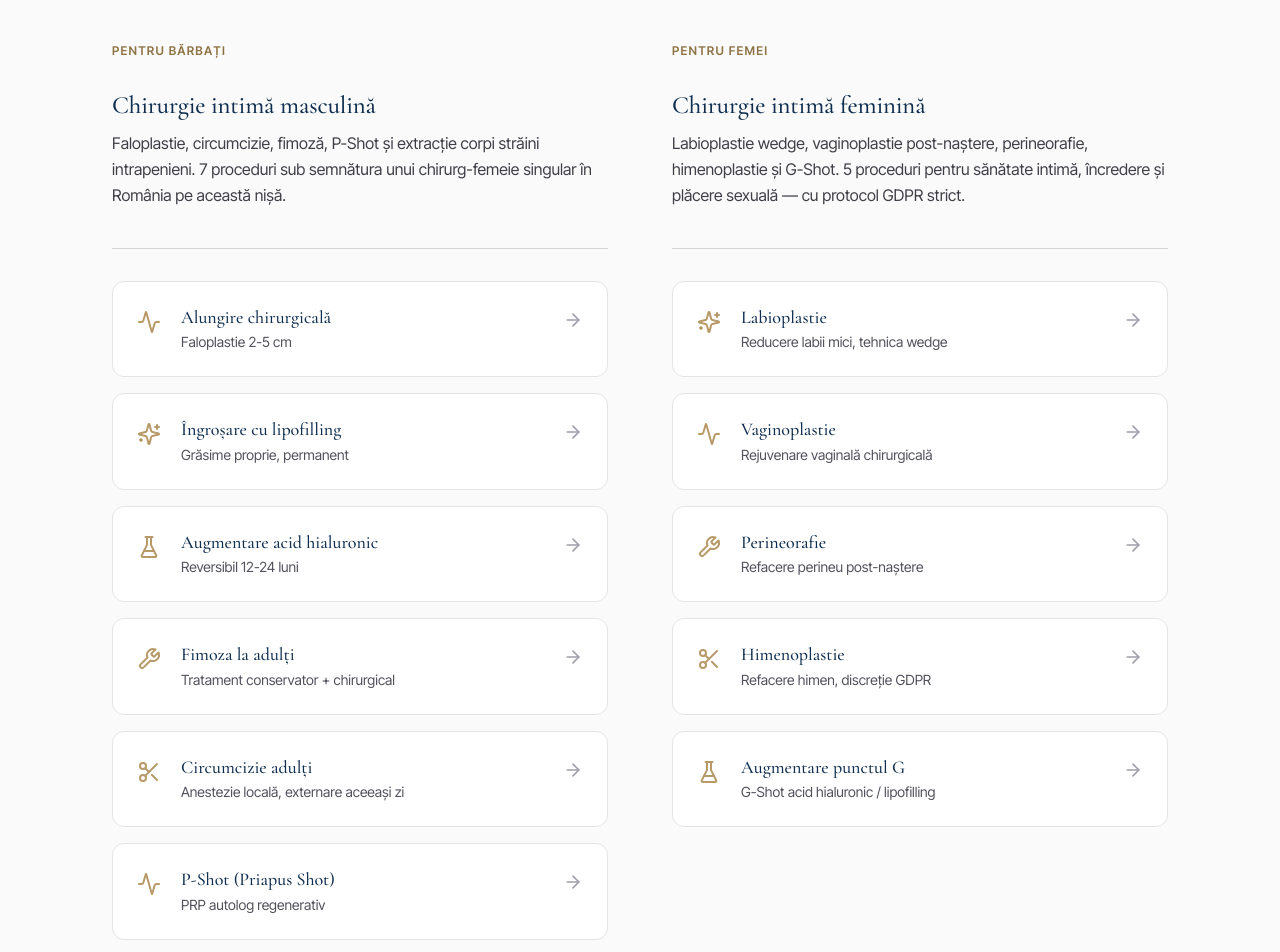
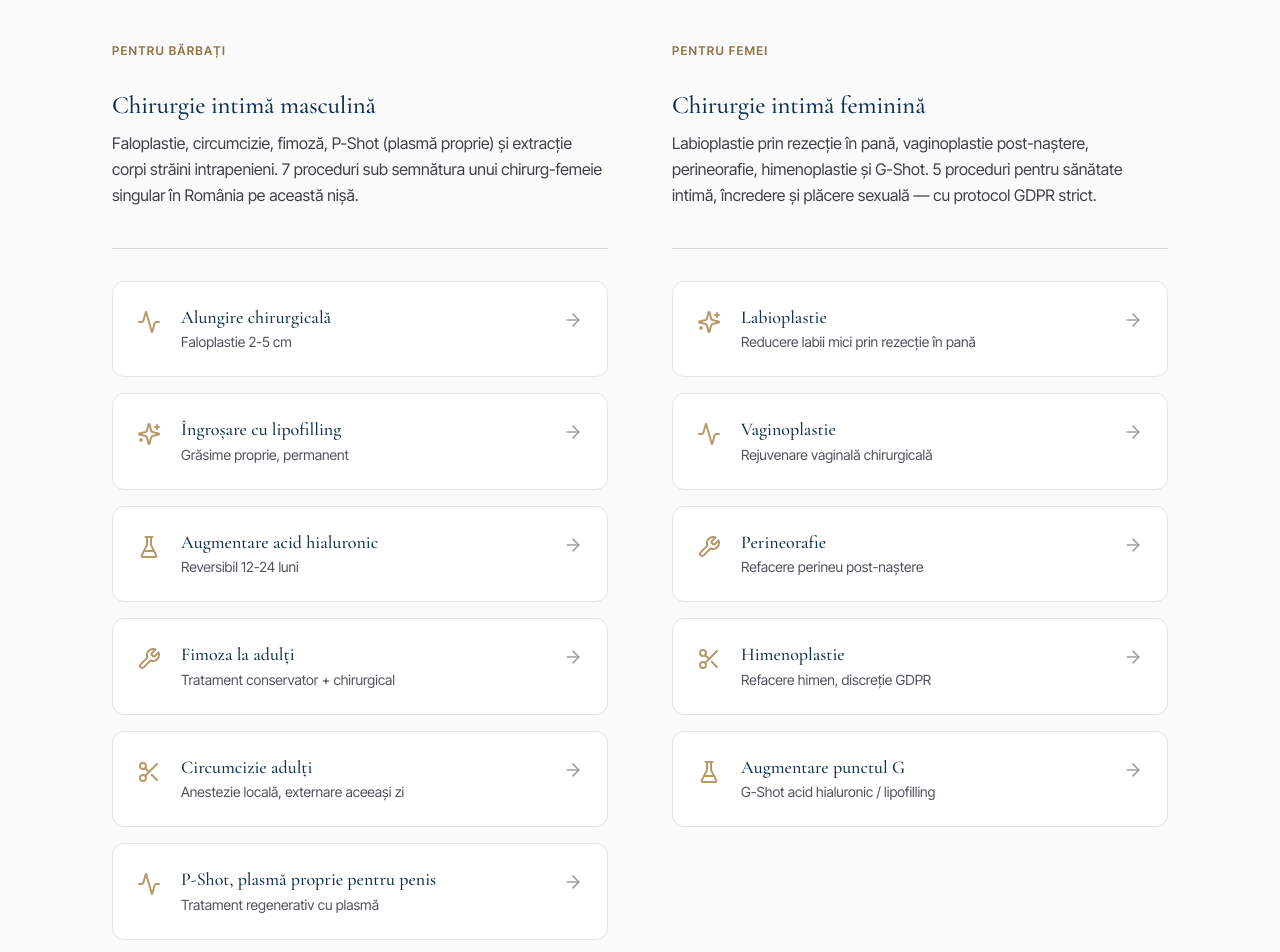
Before and after one commit to mihnea-eugen/chirurgia-intima, a Next.js app: page / in a window 1280 px wide. Shown: the part 1420-2372 px from the top of the page. Built offline with nearby package versions, Linux system fonts and the light colour scheme; no server answers.

Commit message:
fix(homepage): RO corect, scoate englezisme

```diff
--- a/app/page.tsx
+++ b/app/page.tsx
@@ -11,12 +11,12 @@ const masculin = [
   { slug: "ingrosare-acid-hialuronic", title: "Augmentare acid hialuronic", subtitle: "Reversibil 12-24 luni", icon: FlaskConical },
   { slug: "fimoza", title: "Fimoza la adulți", subtitle: "Tratament conservator + chirurgical", icon: Wrench },
   { slug: "circumcizie-adulti", title: "Circumcizie adulți", subtitle: "Anestezie locală, externare aceeași zi", icon: Scissors },
-  { slug: "p-shot-prp", title: "P-Shot (Priapus Shot)", subtitle: "PRP autolog regenerativ", icon: Activity },
+  { slug: "p-shot-prp", title: "P-Shot, plasmă proprie pentru penis", subtitle: "Tratament regenerativ cu plasmă", icon: Activity },
   { slug: "extractie-kanamicina", title: "Extracție corpi străini", subtitle: "Kanamicină, silicon, vaselină", icon: Wrench }
 ];
 
 const feminin = [
-  { slug: "labioplastie", title: "Labioplastie", subtitle: "Reducere labii mici, tehnica wedge", icon: Sparkles },
+  { slug: "labioplastie", title: "Labioplastie", subtitle: "Reducere labii mici prin rezecție în pană", icon: Sparkles },
   { slug: "vaginoplastie", title: "Vaginoplastie", subtitle: "Rejuvenare vaginală chirurgicală", icon: Activity },
   { slug: "perineorafie", title: "Perineorafie", subtitle: "Refacere perineu post-naștere", icon: Wrench },
   { slug: "himenoplastie", title: "Himenoplastie", subtitle: "Refacere himen, discreție GDPR", icon: Scissors },
@@ -115,7 +115,7 @@ export default function HomePage() {
                 <div className="text-xs uppercase tracking-widest text-[var(--color-brand-gold-deep)] font-semibold mb-3">Pentru bărbați</div>
                 <h3 className="font-display text-3xl mb-4">Chirurgie intimă masculină</h3>
                 <p className="text-zinc-700 leading-relaxed">
-                  Faloplastie, circumcizie, fimoză, P-Shot și extracție corpi străini intrapenieni. 7 proceduri sub semnătura unui chirurg-femeie singular în România pe această nișă.
+                  Faloplastie, circumcizie, fimoză, P-Shot (plasmă proprie) și extracție corpi străini intrapenieni. 7 proceduri sub semnătura unui chirurg-femeie singular în România pe această nișă.
                 </p>
               </div>
               <div className="space-y-4">
@@ -142,7 +142,7 @@ export default function HomePage() {
                 <div className="text-xs uppercase tracking-widest text-[var(--color-brand-gold-deep)] font-semibold mb-3">Pentru femei</div>
                 <h3 className="font-display text-3xl mb-4">Chirurgie intimă feminină</h3>
                 <p className="text-zinc-700 leading-relaxed">
-                  Labioplastie wedge, vaginoplastie post-naștere, perineorafie, himenoplastie și G-Shot. 5 proceduri pentru sănătate intimă, încredere și plăcere sexuală — cu protocol GDPR strict.
+                  Labioplastie prin rezecție în pană, vaginoplastie post-naștere, perineorafie, himenoplastie și G-Shot. 5 proceduri pentru sănătate intimă, încredere și plăcere sexuală — cu protocol GDPR strict.
                 </p>
               </div>
               <div className="space-y-4">
```
